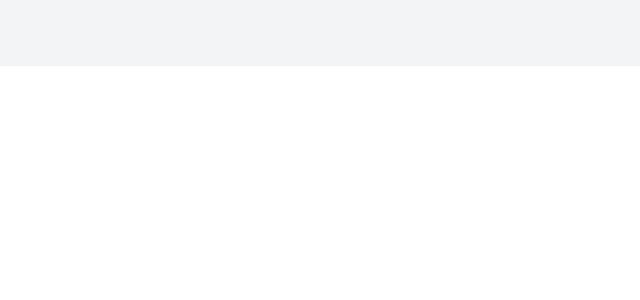
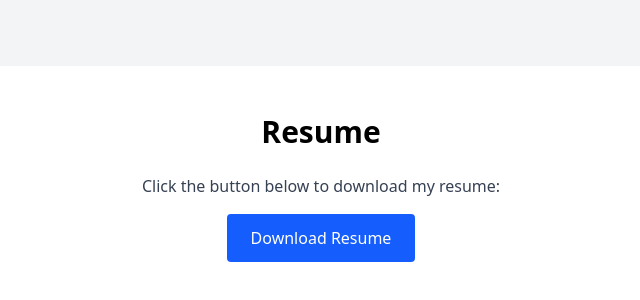
Before and after one commit to parvathy111/Personal_portfolio, a React (Vite) app: page / in a window 1280 px wide. Shown: the part 3198-3498 px from the top of the page, without its empty margins (319-959 px from the left). Before the commit the page ends 3264 px from the top, so only its background shows below. Built offline with nearby package versions, Linux system fonts and the light colour scheme.

Commit message:
added resume page

```diff
--- a/src/App.jsx
+++ b/src/App.jsx
@@ -5,6 +5,7 @@ import About from './pages/About'
 import Project from './pages/Project'
 import  './index.css'
 import Contact from './pages/Contact'
+import Resume from './pages/Resume'
 
 
 
@@ -18,6 +19,7 @@ const App = () => {
         <section id="about"><About/></section>
         <section id="project"><Project/></section>
         <section id="contact"><Contact/></section>
+        <section id="resume"><Resume/></section>
     </main>
     </>
   )
--- /dev/null
+++ b/src/pages/Resume.jsx
@@ -0,0 +1,19 @@
+const Resume = () => {
+  return (
+    <div className="min-h-screen px-4 py-12 flex flex-col items-center bg-white">
+      <h2 className="text-3xl font-bold mb-6">Resume</h2>
+
+      <p className="text-gray-700 mb-4">Click the button below to download my resume:</p>
+
+      <a
+        href="/Resume parvathykv.pdf"
+        download
+        className="bg-blue-600 text-white px-6 py-3 rounded hover:bg-blue-700 transition"
+      >
+        Download Resume
+      </a>
+    </div>
+  );
+};
+
+export default Resume;
```
Also changed, not shown: 1 other file (tests, documents, lock files or other folders).
